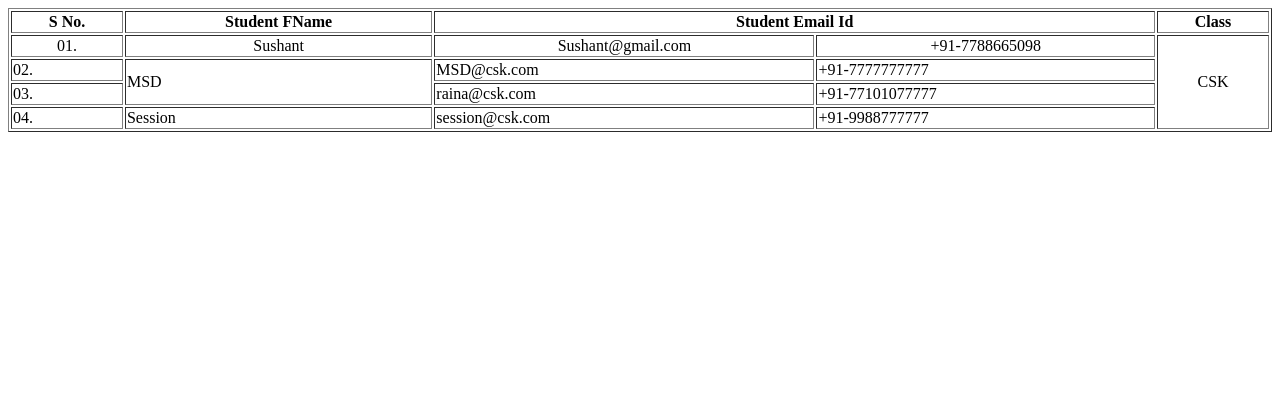
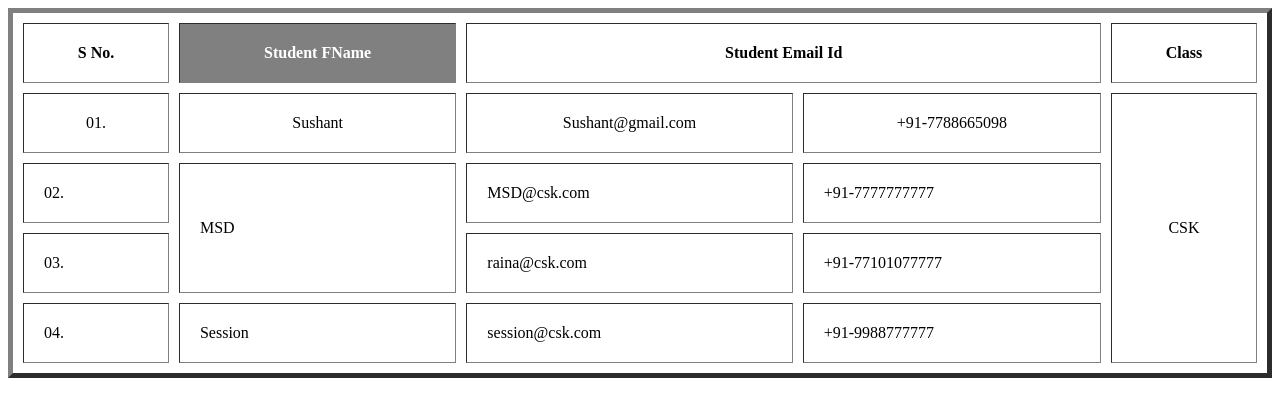
Before and after one commit to ErShubham2908/JNU_BCA_Html, a plain HTML site: page Table.html in a window 1280 px wide. Drawn offline with Linux system fonts and the light colour scheme.

Commit message:
Project HTML

```diff
--- a/Table.html
+++ b/Table.html
@@ -6,10 +6,10 @@
     <title>Table in HTML</title>
 </head>
 <body>
-    <table border="1" width="100%" >
-        <tr>
-            <th>S No.</th>
-            <th>Student FName</th>
+    <table border="5" width="100%" cellspacing="10" cellpadding="20" >
+        <tr  >
+            <th >S No.</th>
+            <th style="background-color: grey; color: white">Student FName</th>
             <th colspan="2">Student Email Id</th>
             <!-- <th>Student Phone No.</th> -->
             <th>Class</th>
```
Also changed, not shown: font.html (added), 1 other file.
